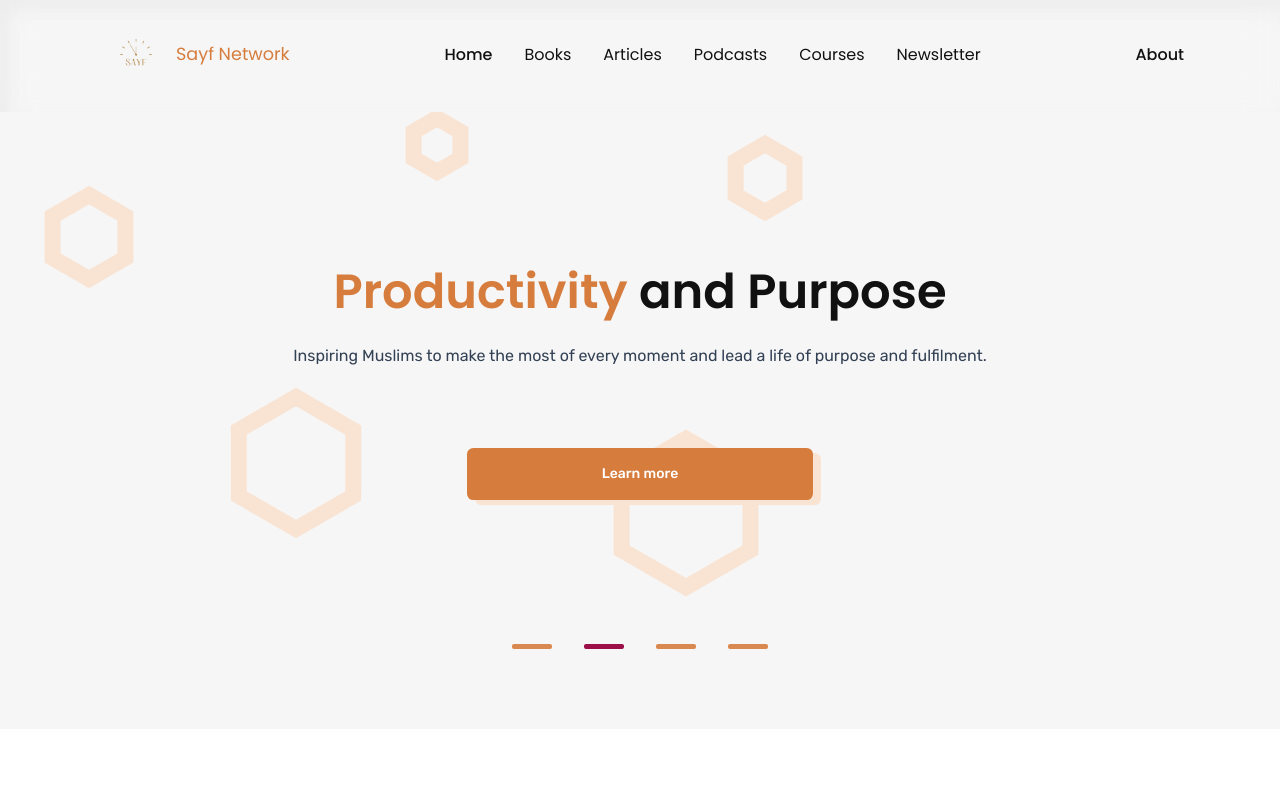
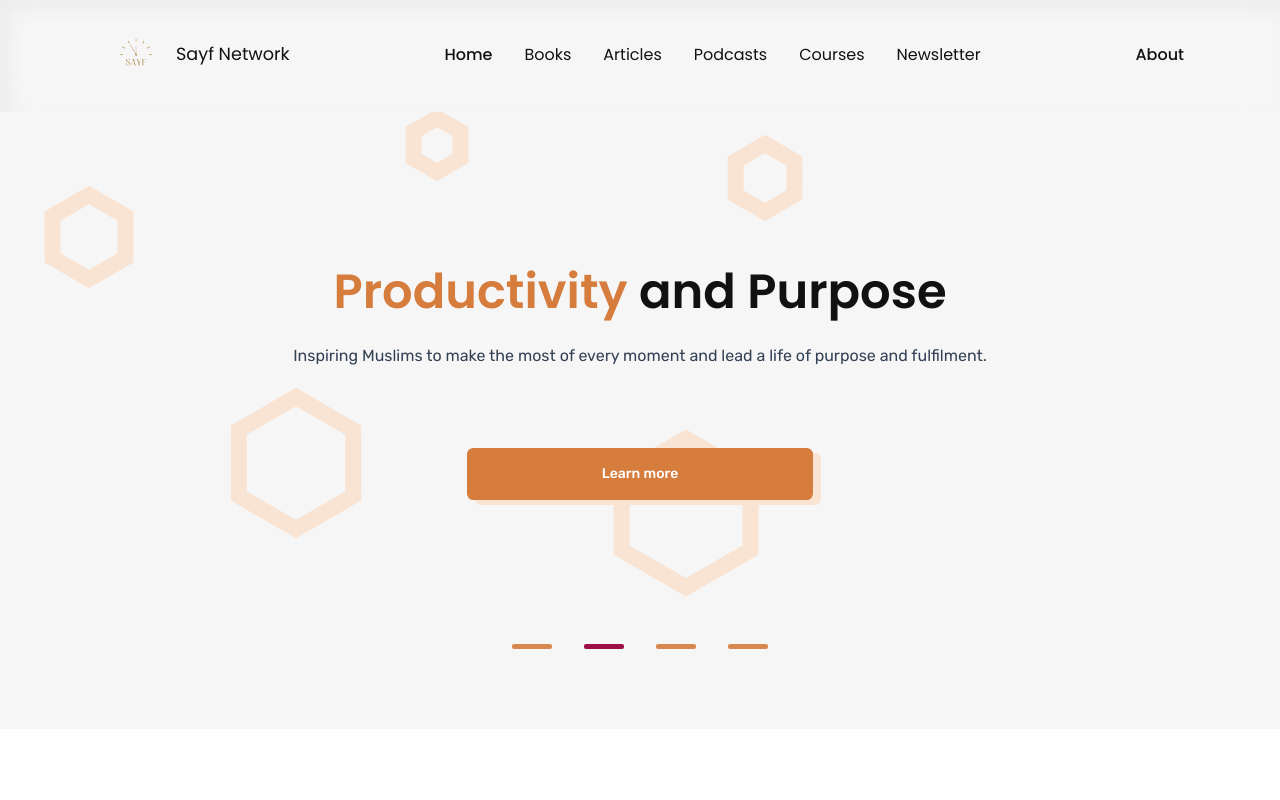
Before and after one commit to abdulrahmansoyooye/sayfproject, a Next.js app: page / in a window 1280 px wide. Shown: the top 800 px of the page. Built offline with nearby package versions, Linux system fonts and the light colour scheme.

Commit message:
New Features

```diff
--- a/components/Nav.jsx
+++ b/components/Nav.jsx
@@ -36,7 +36,7 @@ const Nav = () => {
           alt="footer-img"
           className="cursor-pointer"
         />{" "}
-        <div className=" text-[1.1rem] cursor-pointer text-brown-color navitem  text-center font-[400]">
+        <div className=" text-[1.1rem] cursor-pointer navitem  text-center font-[400]">
           Sayf Network
         </div>
       </div>
```
